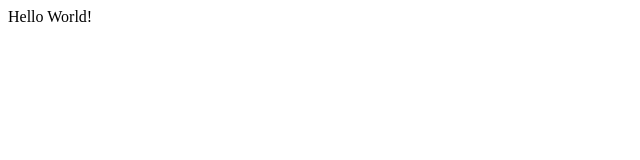
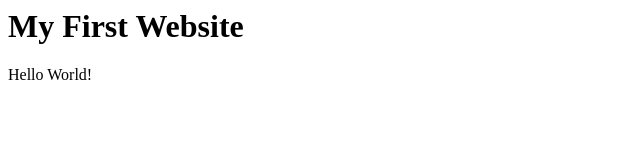
Before and after one commit to emmerl/test-web1, a plain HTML site: page index.html in a window 1280 px wide. Shown: the whole page, without its empty margins (0-640 px from the left). Drawn offline with Linux system fonts and the light colour scheme.

Commit message:
Added heading and Title

```diff
--- a/index.html
+++ b/index.html
@@ -1,5 +1,9 @@
 <html>
+<head>
+<title>My First Website</title>
+</head>
 <body>
+<h1>My First Website</h1>
 <p>Hello World!</p>
 </body>
 </html>
```
